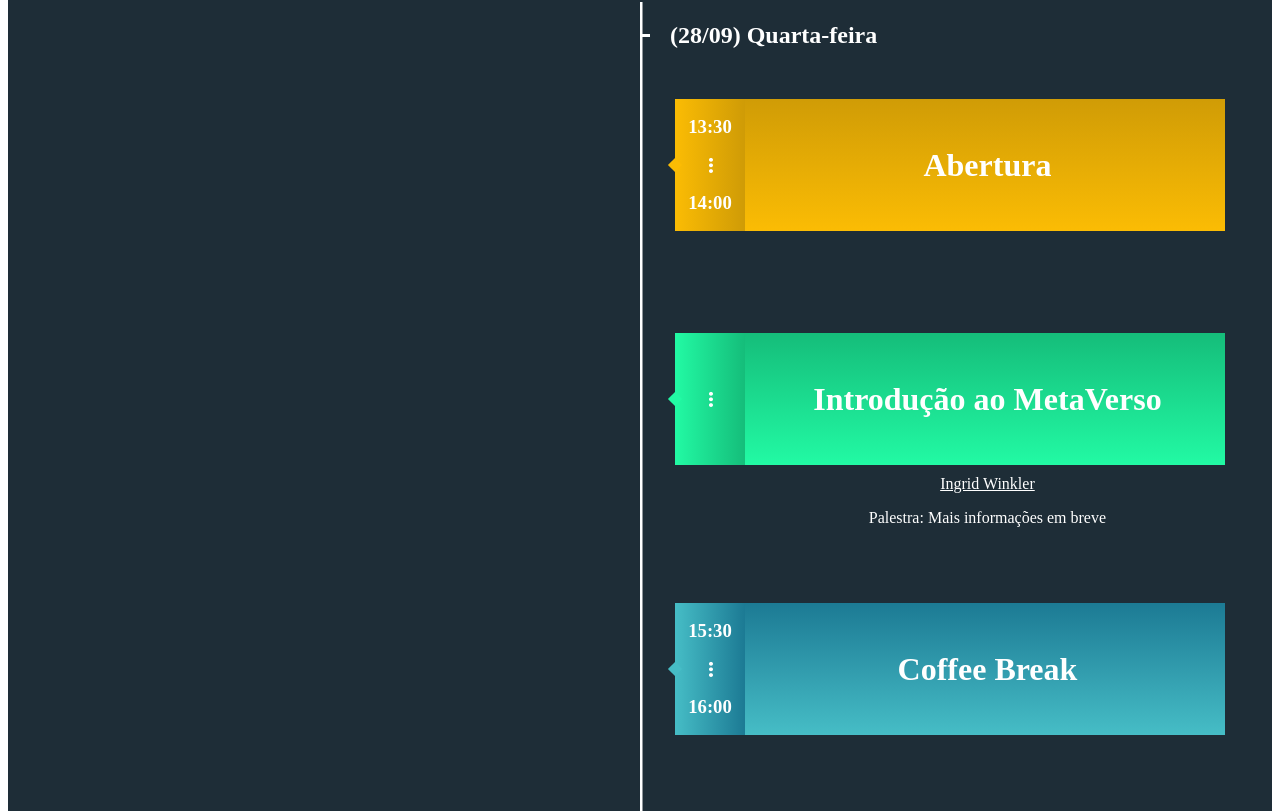
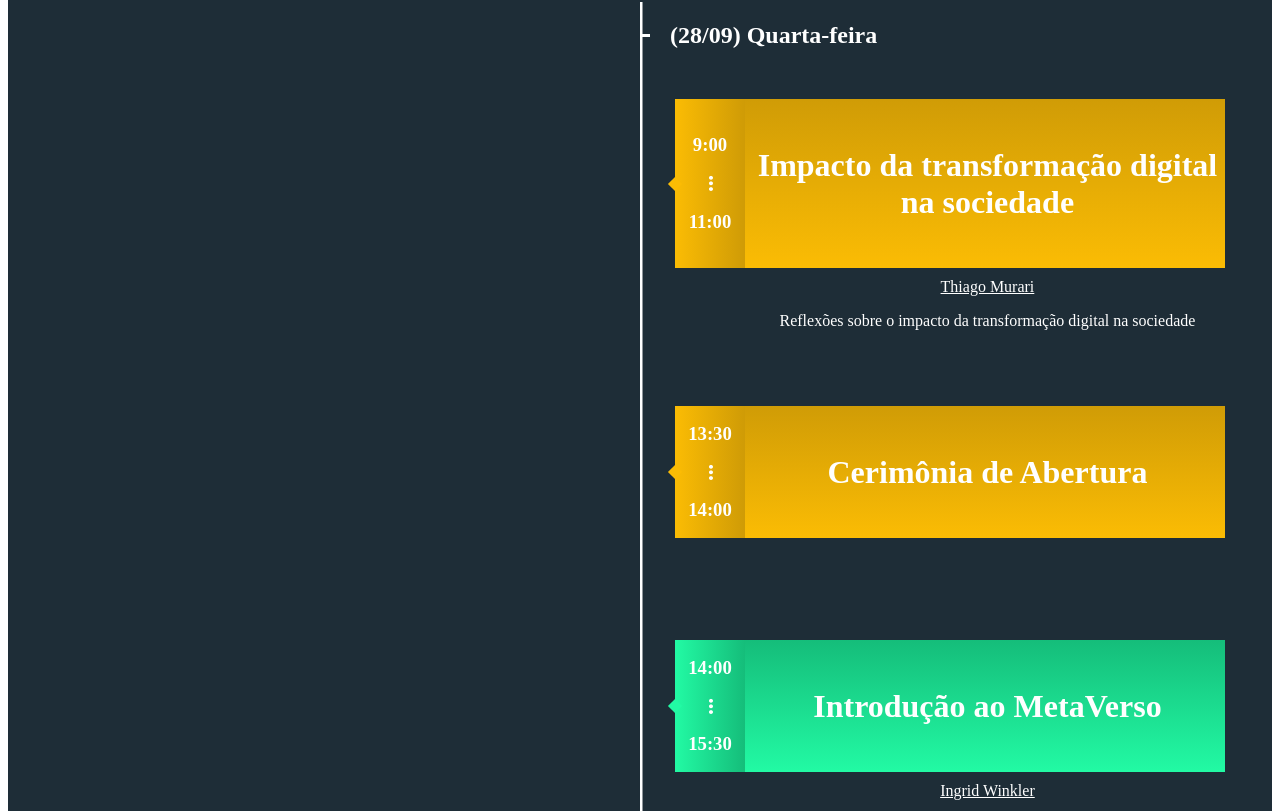
Before and after one commit to igorroc/sinform, a React (Vite) app: page / in a window 1280 px wide. Shown: the part 2049-2860 px from the top of the page. Built offline with nearby package versions, Linux system fonts and the light colour scheme; the HTML template or start-up script is replaced by a standard one.

Commit message:
[fix]: Schedule

```diff
--- a/public/Palestrantes.js
+++ b/public/Palestrantes.js
@@ -1,5 +1,5 @@
 import img from "../src/assets/palestrantes/placeholder.jpg"
-import imgIgor from "../src/assets/palestrantes/igorrocha.jpg"
+import imgIgor from "../src/assets/palestrantes/igor.jpg"
 import imgElinaldo from "../src/assets/palestrantes/elinaldo.jpg"
 import imgPaula from "../src/assets/palestrantes/paula.png"
 import imgIngrid from "../src/assets/palestrantes/ingrid.png"
@@ -82,5 +82,12 @@ export default {
 			descricao: "Full Stack e Desenvolvedor Dapps (UESC)",
 			variacao: "extra dots BR orange",
 		},
+		{
+			nome: "Mateus Reis",
+			id: "MateusReis",
+			foto: img,
+			descricao: "",
+			variacao: "extra dots TL orange",
+		},
 	],
 }
--- a/public/Programacao.js
+++ b/public/Programacao.js
@@ -5,13 +5,22 @@ export default {
 			id: "28-09",
 			programacao: [
 				{
+					inicio: "9:00",
+					fim: "11:00",
+					titulo: "Impacto da transformação digital na sociedade",
+					palestrante: "Thiago Murari",
+					descricao:
+						"Reflexões sobre o impacto da transformação digital na sociedade",
+					link: "#ThiagoMurari",
+				},
+				{
 					inicio: "13:30",
 					fim: "14:00",
-					titulo: "Abertura",
+					titulo: "Cerimônia de Abertura",
 				},
 				{
-					// inicio: "14:00",
-					// fim: "15:30",
+					inicio: "14:00",
+					fim: "15:30",
 					titulo: "Introdução ao MetaVerso",
 					palestrante: "Ingrid Winkler",
 					descricao: "Palestra: Mais informações em breve",
@@ -20,13 +29,7 @@ export default {
 				},
 				{
 					inicio: "15:30",
-					fim: "16:00",
-					titulo: "Coffee Break",
-					tipo: "pausa",
-				},
-				{
-					// inicio: "16:00",
-					// fim: "17:30",
+					fim: "16:30",
 					titulo: "Palestra 2",
 					palestrante: "Paula Dornhofer Paro Costa",
 					descricao: "Palestra: Mais informações em breve",
@@ -34,9 +37,9 @@ export default {
 					link: "#PaulaDornhofer",
 				},
 				{
-					inicio: "17:30",
-					fim: "20:00",
-					titulo: "Intervalo",
+					inicio: "16:30",
+					fim: "17:00",
+					titulo: "Coffee Break",
 					tipo: "pausa",
 				},
 				{
@@ -64,7 +67,13 @@ export default {
 					fim: "12:00",
 					titulo: "Jogos com Lua",
 					palestrante: "Professor Elinaldo",
-					descricao: "A grande maioria dos estudantes entra no curso de Ciência da Computação com intuito de criar jogos, mas quase todos desistem no meio do caminho, mesmo em um mercado crescente. Este minicurso destaca as possibilidades que Lua tem em relação a criação de jogos, e como esse processo pode ser mais fácil do que a gente imagina. Vamos aprender alguns conceitos básicos de desenvolvimento de jogos e como implementá-los na biblioteca Love2d.",
+					descricao: `Minicurso: A grande maioria dos estudantes
+					entra no curso de Ciência da Computação com intuito de criar jogos,
+					mas quase todos desistem no meio do caminho, mesmo em um mercado crescente.
+					Este minicurso destaca as possibilidades que Lua tem em relação a criação de
+					jogos, e como esse processo pode ser mais fácil do que a gente imagina.
+					Vamos aprender alguns conceitos básicos de desenvolvimento de jogos e como
+					implementá-los na biblioteca Love2d.`,
 					tipo: "minicurso",
 					link: "#ElinaldoJunior",
 				},
@@ -89,48 +98,39 @@ export default {
 					link: "#NapoleaoBatista",
 				},
 				{
-					inicio: "12:00",
-					fim: "13:30",
-					titulo: "Almoço",
-					tipo: "pausa",
+					inicio: "08:00",
+					fim: "12:00",
+					titulo: "Desenvolvimento Android com Kotlin",
+					palestrante: "Mateus Reis",
+					descricao: `Minicurso: No minicurso serão abordados os principais pontos para iniciar o
+					desenvolvimento Android, utilizando a linguagem de programação Kotlin e práticas recomendadas,
+					através do desenvolvimento de um aplicativo. Requisitos: Noção de programação orientada a objetos.`,
+					tipo: "minicurso",
+					link: "#MateusReis",
 				},
 				{
-					inicio: "13:30",
-					fim: "14:00",
-					titulo: "Lançamento do Livro",
-					palestrante: "Napoleão Batista Lemos Filho",
-					descricao: "Análise de Pontos por Função e Métodos Ágeis",
-					link: "#NapoleaoBatista",
+					inicio: "14:00",
+					fim: "15:00",
+					titulo: "Palestra 3",
+					palestrante: "Katia Vaskys",
+					descricao: "Palestra: Mais informações em breve",
+					tipo: "palestra",
+					link: "#KatiaVaskys",
 				},
 				{
-					// inicio: "14:00",
-					// fim: "15:30",
+					inicio: "15:00",
+					fim: "16:00",
 					titulo: "Deep Techs",
-					palestrante: "Flavio Shigeo Yamamoto",
+					palestrante: "Flávio Shigeo Yamamoto",
 					descricao:
 						"Palestra: A onda das startups de base tecnológica ancoradas em pesquisa científica",
 					tipo: "palestra",
 					link: "#FlavioShigeo",
 				},
 				{
-					inicio: "15:30",
-					fim: "16:00",
+					inicio: "16:30",
+					fim: "17:00",
 					titulo: "Coffee Break",
-					tipo: "pausa",
-				},
-				{
-					// inicio: "16:00",
-					// fim: "17:30",
-					titulo: "Palestra 4",
-					palestrante: "Katia Vaskys",
-					descricao: "Palestra: Mais informações em breve",
-					tipo: "palestra",
-					link: "#KatiaVaskys",
-				},
-				{
-					inicio: "18:00",
-					fim: "20:00",
-					titulo: "Intervalo",
 					tipo: "pausa",
 				},
 				{
@@ -176,14 +176,25 @@ export default {
 					link: "#IgorRocha",
 				},
 				{
-					inicio: "12:00",
-					fim: "13:30",
-					titulo: "Almoço",
-					tipo: "pausa",
+					inicio: "08:00",
+					fim: "12:00",
+					titulo: "Realidade Virtual",
+					palestrante: "Thiago Murari + Ingrid Winkler",
+					descricao: `Minicurso: Mais informações em breve`,
+					tipo: "minicurso",
+					link: "#IngridWinkler",
 				},
 				{
-					// inicio: "14:00",
-					// fim: "15:30",
+					inicio: "13:30",
+					fim: "14:00",
+					titulo: "Lançamento do Livro",
+					palestrante: "Napoleão Batista Lemos Filho",
+					descricao: "Análise de Pontos por Função e Métodos Ágeis",
+					link: "#NapoleaoBatista",
+				},
+				{
+					inicio: "14:00",
+					fim: "15:00",
 					titulo: "Blockchain e Web 3.0",
 					palestrante: "Allan Edgard Silva Freitas",
 					descricao: "Palestra: Mais informações em breve",
@@ -191,24 +202,9 @@ export default {
 					link: "#AllanEdgard",
 				},
 				{
-					inicio: "15:30",
-					fim: "16:00",
+					inicio: "16:30",
+					fim: "17:00",
 					titulo: "Coffee Break",
-					tipo: "pausa",
-				},
-				{
-					// inicio: "16:00",
-					// fim: "17:30",
-					titulo: "Thiago Murari",
-					palestrante: "Thiago Murari",
-					descricao: "Palestra: Mais informações em breve",
-					tipo: "palestra",
-					link: "#ThiagoMurari",
-				},
-				{
-					inicio: "18:00",
-					fim: "20:00",
-					titulo: "Intervalo",
 					tipo: "pausa",
 				},
 				{
@@ -240,22 +236,14 @@ export default {
 					tipo: "live",
 				},
 				{
-					inicio: "11:00",
-					fim: "13:30",
-					titulo: "Almoço",
-					tipo: "pausa",
-				},
-				{
-					inicio: "13:30",
-					fim: "17:30",
+					inicio: "13:00",
+					fim: "18:00",
 					titulo: "CPU",
 					palestrante: "Saiba mais",
 					link: "#CPU",
 					tipo: "live",
 				},
 				{
-					// inicio: "17:30",
-					// fim: "18:00",
 					titulo: "Premiação",
 					tipo: "palestra",
 				},
```
Also changed, not shown: src/assets/palestrantes/igor.jpg (renamed from src/assets/palestrantes/igorrocha.jpg).
